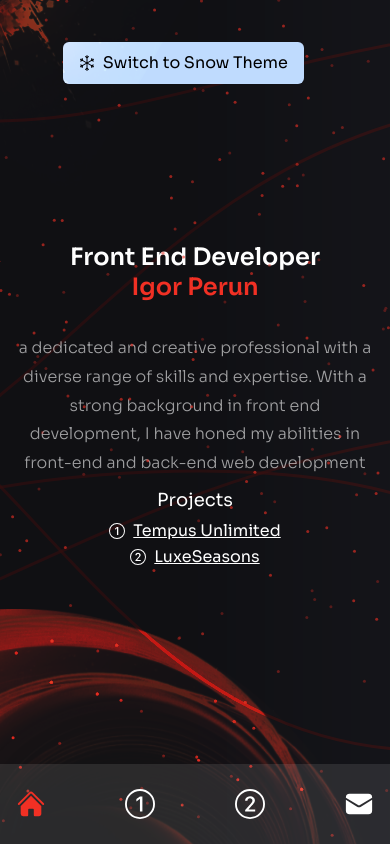
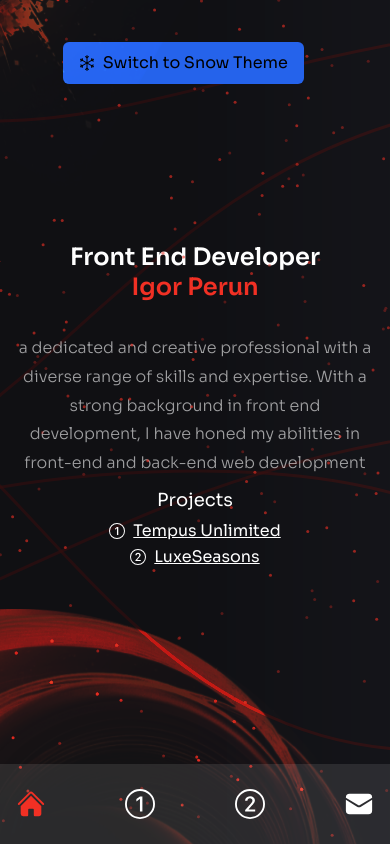
Before and after one commit to iperun23/Portfolio, a Next.js app: page / in a window 390 px wide. Built offline with nearby package versions, Linux system fonts and the light colour scheme.

Commit message:
mobile changes

```diff
--- a/components/Layout.js
+++ b/components/Layout.js
@@ -23,7 +23,9 @@ const Layout = ({ children }) => {
 			<div className="flex lg:justify-end absolute justify-center z-10 w-full right-[3%] top-[5%]">
 				<button
 					className={`${
-						theme === "red" ? "bg-blue-200 text-black" : "bg-red-400 text-black"
+						theme === "red"
+							? "lg:bg-blue-200 bg-blue-600 text-black"
+							: "lg:bg-red-400 bg-red-600 text-black"
 					} flex items-center gap-2 px-4 py-2  rounded-md  dark:bg-gray-800`}
 					onClick={toggleTheme}
 				>
--- a/styles/globals.css
+++ b/styles/globals.css
@@ -38,11 +38,11 @@
 
 @layer base {
   body {
-    @apply bg-secondary lg:overflow-hidden leading-relaxed overflow-auto;
+    @apply bg-secondary lg:overflow-hidden leading-relaxed overflow-y-auto;
   }
 
   .page {
-    @apply w-full h-screen lg:overflow-hidden  overflow-auto;
+    @apply w-full h-screen lg:overflow-hidden overflow-y-auto;
   }
 
   .h1 {
```
